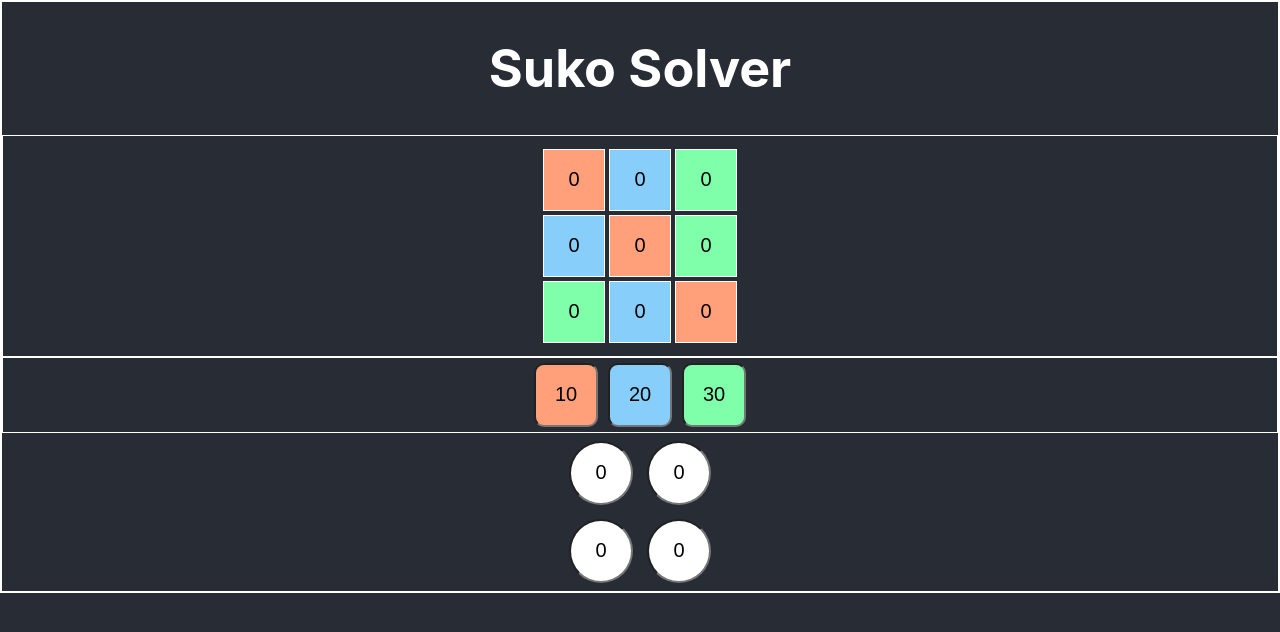
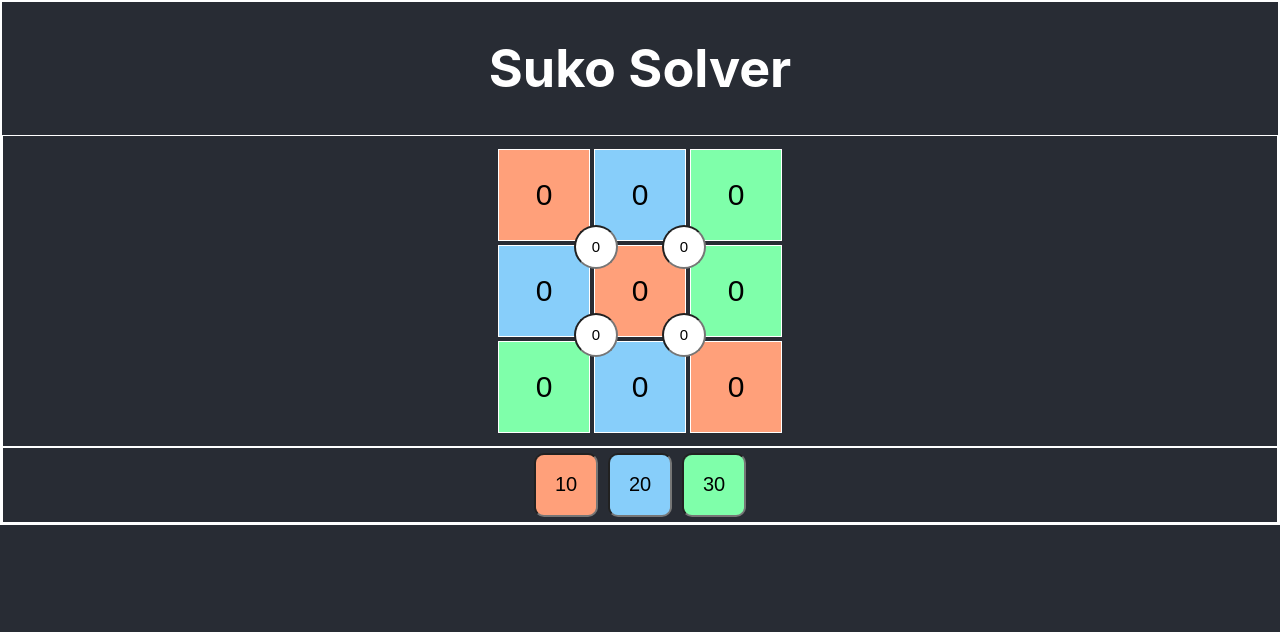
Before and after one commit to elliotdes/suko-solver, a React (Create React App) app: page / in a window 1280 px wide. Shown: the top 632 px of the page. Built offline with nearby package versions, Linux system fonts and the light colour scheme.

Commit message:
Add quadrant sums

```diff
--- a/src/App.css
+++ b/src/App.css
@@ -21,9 +21,9 @@
 
 
 .square {
-  width: 50px;
-  height: 50px;
-  font-size: 20px;
+  width: 80px;
+  height: 80px;
+  font-size: 30px;
   border: 1px solid white;
   text-align: center;
   padding: 5px;
@@ -40,6 +40,7 @@
 .grid-container {
   justify-content: center;
   align-items: center;
+  position: relative;
   /* padding: 40px 0; */
 }
 
@@ -61,16 +62,20 @@
 }
 
 .quad-sums {
-  margin: 0 auto;
+  position: absolute;
+  top: 50%;
+  left: 50%;
+  transform: translate(-50%, -50%);
+  /* margin: 0 auto; */
 }
 
 .quad-sum-input {
-  width: 50px;
-  height: 50px;
+  width: 30px;
+  height: 30px;
   border-radius: 100px;
   padding: 5px;
-  margin: 5px;
-  font-size: 20px;
+  margin: 20px;
+  font-size: 15px;
   text-align: center;
 }
 
--- a/src/App.js
+++ b/src/App.js
@@ -95,6 +95,7 @@
           onChange={handleChange}
           onClick={handleSquareClick}
         ></Grid>
+        <QuadSum onChange={handleQuadChange} quads={quad} />
       </div>
       <div className="sum-container">
         <Sum
@@ -116,7 +117,6 @@
           onClick={handleColorSumClick}
         />
       </div>
-      <QuadSum onChange={handleQuadChange} quads={quad} />
     </div>
   );
 }
```
